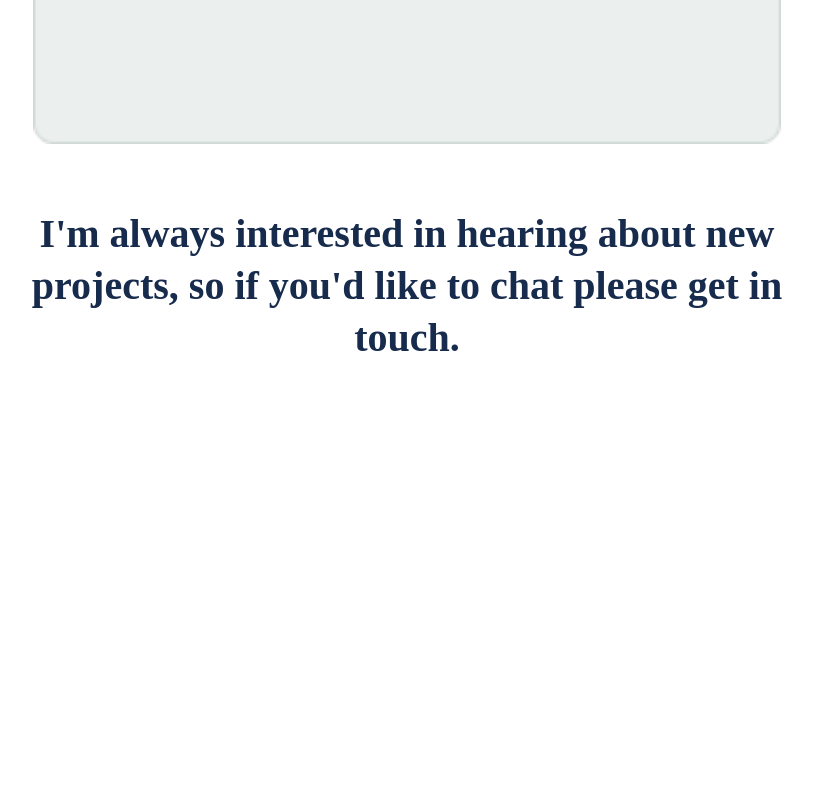
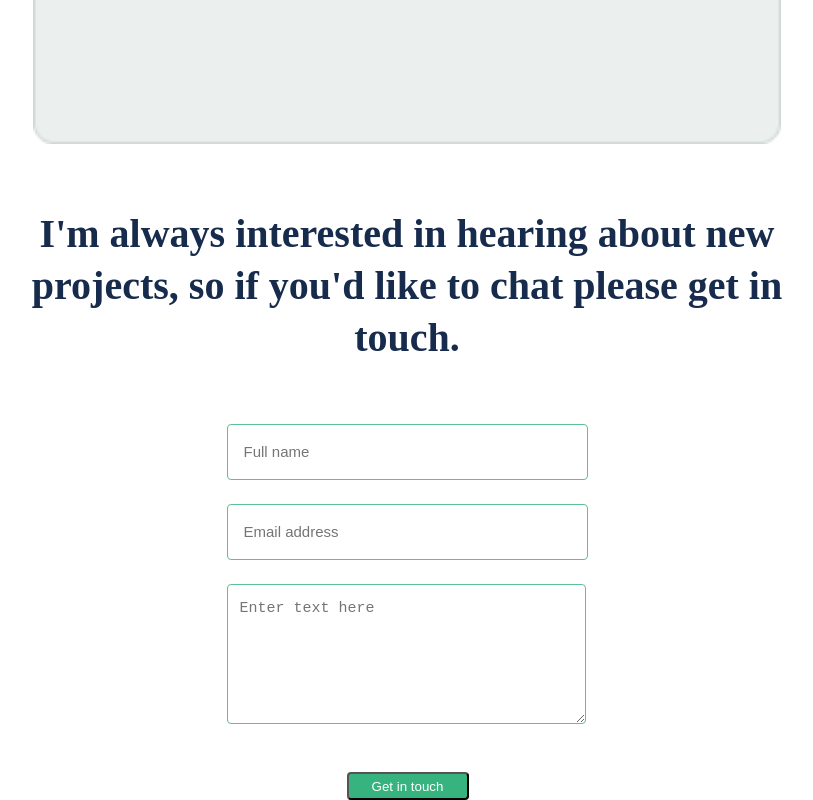
Before and after one commit to XRichardroidX/My-Microverse-Portfolio, a website: page index.html in a window 1280 px wide. Shown: the part 6303-7103 px from the top of the page, without its empty margins (233-1046 px from the left). Before the commit the page ends 6727 px from the top, so only its background shows below. Drawn offline with Linux system fonts and the light colour scheme.

Commit message:
Create contact form input fields

```diff
--- a/index.html
+++ b/index.html
@@ -209,8 +209,36 @@
             <h2>I'm always interested in hearing about new projects, so if you'd like to chat please get in touch.</h2>
         </div>
         <form action="">
-            <ul>
-
+            <ul class="form">
+                <li>
+                    <input
+                      type="text"
+                      id="name"
+                      placeholder="Full name"
+                      maxlength="30"
+                      required
+                    />
+                  </li>
+                  <li>
+                    <input
+                      type="email"
+                      id="email"
+                      placeholder="Email address"
+                      required
+                    />
+                  </li>
+                  <li>
+                    <textarea
+                      type="textarea"
+                      id="textarea"
+                      placeholder="Enter text here"
+                      maxlength="500"
+                      required
+                    ></textarea>
+                  </li>
+                  <li>
+                    <button class="button" type="submit">Get in touch</button>
+                  </li>
             </ul>
         </form>
     </section>
--- a/style.css
+++ b/style.css
@@ -17,7 +17,7 @@ header {
   padding: 30px 10px 0 10px;
   color: black;
   font-size: 270%;
-  font-family: 'Franklin Gothic Medium', Arial, sans-serif;
+  font-family: "Franklin Gothic Medium", Arial, sans-serif;
 }
 
 .welcome {
@@ -36,7 +36,7 @@ header {
 
 .welcome-message {
   font-size: 40px;
-  font-family: 'Franklin Gothic Medium', Arial, sans-serif;
+  font-family: "Franklin Gothic Medium", Arial, sans-serif;
   padding-left: 10vw;
   padding-right: 10vw;
   line-height: 70px;
@@ -299,11 +299,43 @@ h3 {
   margin: 60px 0px;
 }
 
-.contact-form h2{
+.contact-form h2 {
   font-style: normal;
   font-weight: 700;
   font-size: 40px;
   line-height: 52px;
   text-align: center;
-  color: #172B4D;
+  color: #172b4d;
 }
+
+.form {
+  display: grid;
+  justify-content: center;
+  gap: 24px;
+}
+
+#name,
+#email {
+  width: 327px;
+  padding: 15px 16px;
+  font-style: normal;
+  font-weight: 400;
+  font-size: 15px;
+  line-height: 24px;
+  color: #091e42;
+  border: 1px solid #60c095;
+  border-radius: 4px;
+}
+
+#textarea {
+  width: 333px;
+  font-style: normal;
+  font-weight: 400;
+  font-size: 15px;
+  line-height: 24px;
+  color: #091e42;
+  padding: 12px;
+  height: 114px;
+  border: 1px solid #60c095;
+  border-radius: 4px;
+}
```
